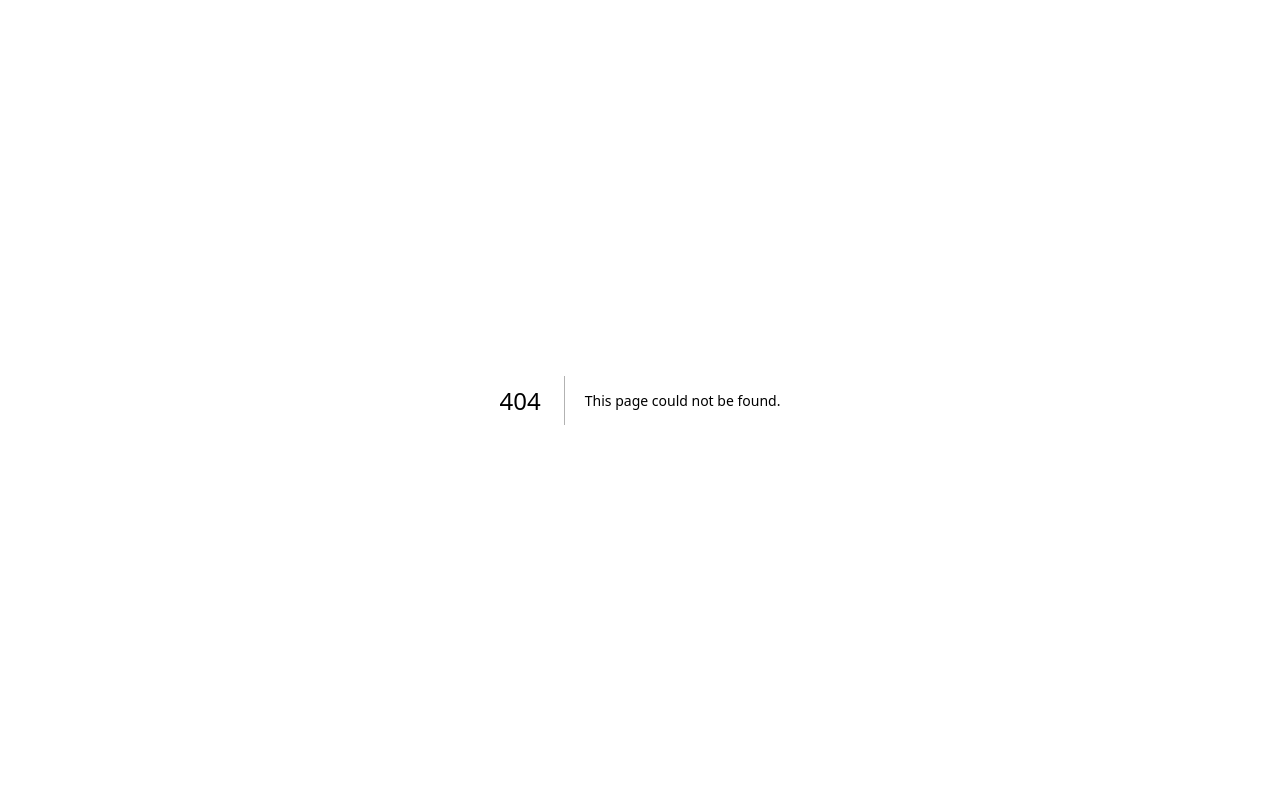
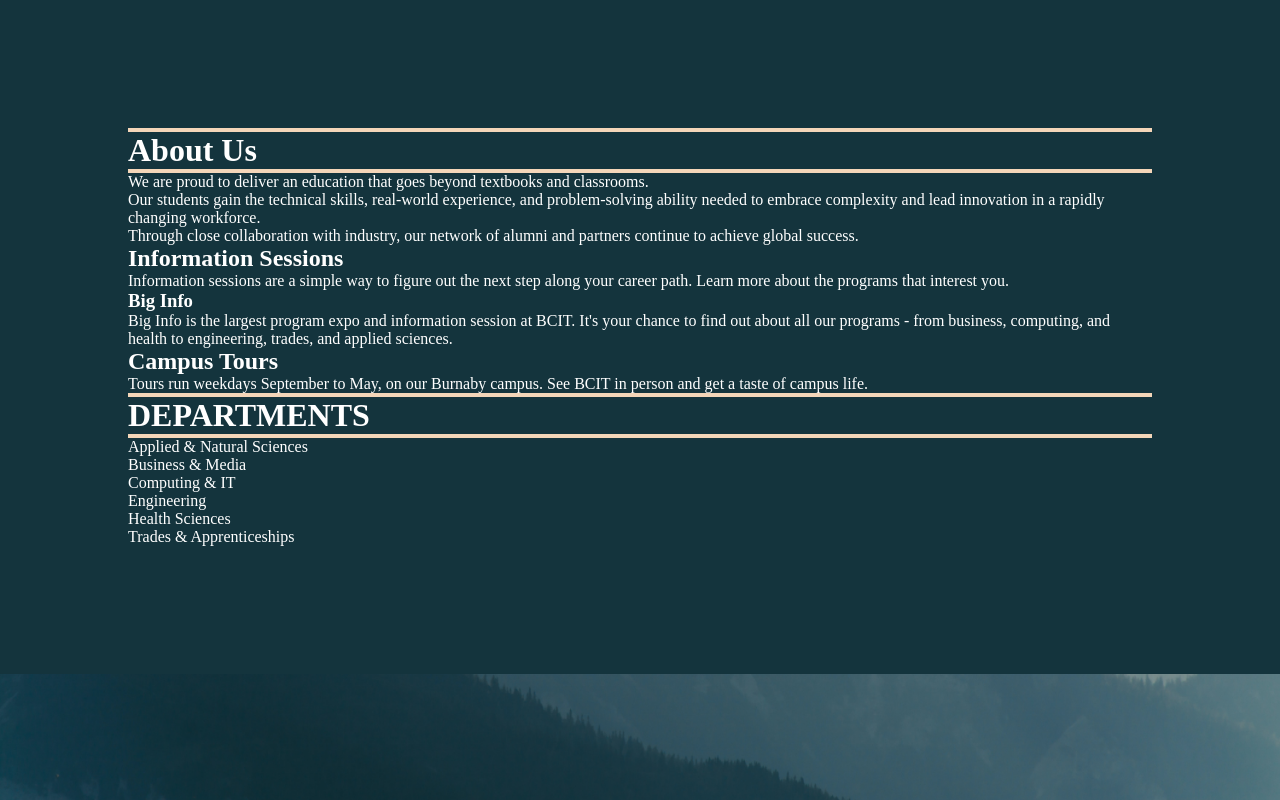
Before and after one commit to seohyun9672/assignment-1-playwright-site-a01299775, a Next.js app: page /about in a window 1280 px wide. Before the commit this address had no page. Built offline with nearby package versions, Linux system fonts and the light colour scheme.

Commit message:
initial commit

```diff
--- /dev/null
+++ b/comps/Header/Header.js
@@ -0,0 +1,7 @@
+export default function Header({ text = "Header text" }) {
+  return <div className='header'>
+    <hr className="line" />
+    <h1>{text}</h1>
+    <hr className="line" />
+  </div>
+}
--- /dev/null
+++ b/pages/about.js
@@ -0,0 +1,44 @@
+import Header from "../comps/Header/Header"
+import styles from '../styles/About.module.css'
+
+export default function About() {
+  return <div className={styles.main}>
+    <div className={styles.content}>
+      <Header text="About Us" />
+      <div>
+        <p>
+          We are proud to deliver an education that goes beyond textbooks and classrooms.
+        </p>
+        <p>
+          Our students gain the technical skills, real-world experience, and problem-solving ability needed to embrace complexity and lead innovation in a rapidly changing workforce.
+        </p>
+        <p>
+          Through close collaboration with industry, our network of alumni and partners continue to achieve global success.
+        </p>
+      </div>
+      <div>
+        <h2>Information Sessions</h2>
+        <p>Information sessions are a simple way to figure out the next step along your career path. Learn more about the programs that interest you.</p>
+      </div>
+      <div>
+        <h3>Big Info</h3>
+        <p>Big Info is the largest program expo and information session at BCIT. It's your chance to find out about all our programs - from business, computing, and health to engineering, trades, and applied sciences.</p>
+      </div>
+      <div>
+        <h2>Campus Tours</h2>
+        <p>Tours run weekdays September to May, on our Burnaby campus. See BCIT in person and get a taste of campus life.</p>
+      </div>
+      <div>
+        <Header text="DEPARTMENTS" />
+        <ul className={styles.list}>
+          <li className={styles.item}>Applied & Natural Sciences</li>
+          <li className={styles.item}>Business & Media</li>
+          <li className={styles.item}>Computing & IT</li>
+          <li className={styles.item}>Engineering</li>
+          <li className={styles.item}>Health Sciences</li>
+          <li className={styles.item}>Trades & Apprenticeships</li>
+        </ul>
+      </div>
+    </div>
+  </div>
+}
--- /dev/null
+++ b/styles/About.module.css
@@ -0,0 +1,25 @@
+.main {
+  display: flex;
+  flex-direction: column;
+  height: 100%;
+  background-color: var(--quaternary-color);
+}
+
+.content {
+  display: flex;
+  flex-direction: column;
+  height: 100%;
+  padding: 8rem;
+}
+
+.list {
+  display: flex;
+  flex-direction: column;
+  height: 100%;
+  justify-content: center;
+  align-items: flex-start;
+}
+
+.item {
+  list-style: none;
+}
--- /dev/null
+++ b/styles/Contact.module.css
@@ -0,0 +1,48 @@
+.main {
+  display: flex;
+  flex-direction: column;
+  height: 100vh;
+  background-image: url("../public/background-images/backgroundMountainUpsideDown.jpg");
+  background-size: cover;
+  align-items: center;
+  justify-content: flex-start;
+  padding: 10rem;
+}
+
+.content {
+  display: flex;
+  flex-direction: column;
+  width: 100%;
+  justify-content: center;
+  align-items: center;
+}
+
+.form {
+  width: 100%;
+  min-width: fit-content;
+  padding: 2rem;
+  height: 100%;
+  justify-content: space-between;
+  border: 2px solid var(--quaternary-color);
+}
+
+.label {
+  font-weight: bold;
+}
+
+.inputcont {
+  display: flex;
+  flex-direction: column;
+  gap: 0.5rem;
+  width: 100%;
+}
+
+.top {
+  display: flex;
+  width: 100%;
+  flex-direction: row;
+}
+
+.btncont {
+  align-self: flex-end;
+}
```
Also changed, not shown: comps/Layout/Layout.js (added, +17 -0 lines), pages/contact.js (added, +31 -0 lines).
